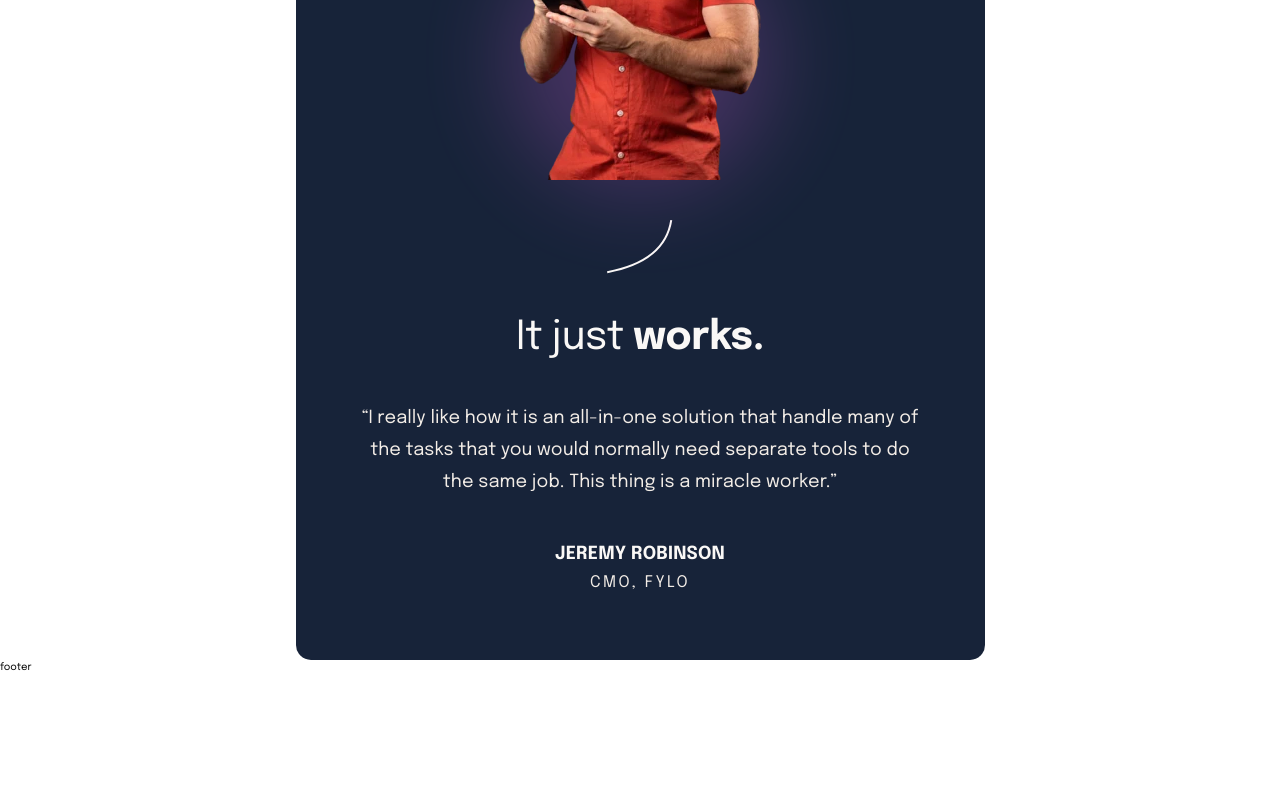
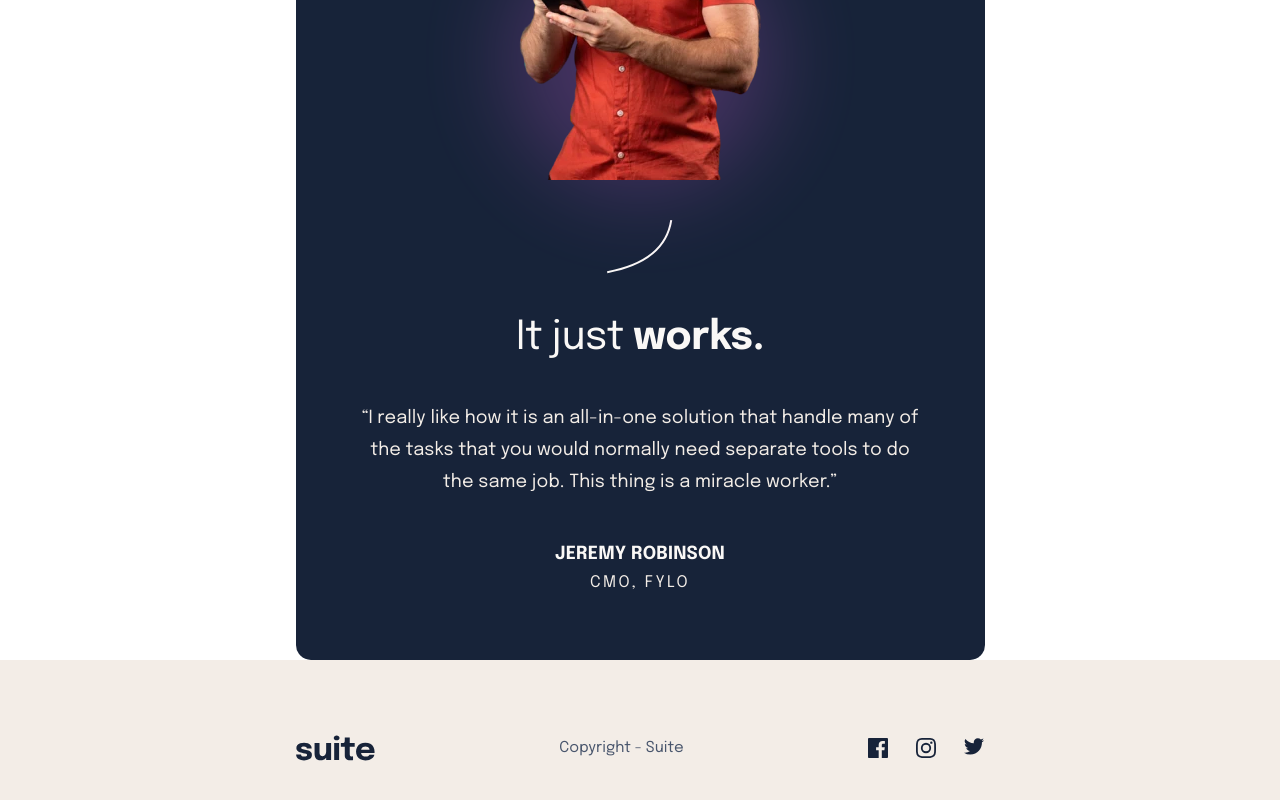
Before and after one commit to clakr/suite-landing-page, a React (Vite) app: page / in a window 1280 px wide. Shown: the part 1126-1926 px from the top of the page. Before the commit the page ends 1801 px from the top, so only its background shows below. Built offline with nearby package versions, Linux system fonts and the light colour scheme.

Commit message:
`<Footer />` component

```diff
--- a/src/components/Footer.tsx
+++ b/src/components/Footer.tsx
@@ -1,3 +1,23 @@
 export default function Footer() {
-  return <footer>footer</footer>;
+  return (
+    <footer className="bg-cream">
+      <div className="wrapper flex flex-col items-center justify-center gap-y-[3.3rem] pb-[8rem] pt-[5.6rem] tablet:flex-row tablet:justify-between tablet:pt-[7.2rem]">
+        <img src="./logo.svg" alt="" />
+        <p className="text-[1.5rem] leading-[3.2rem] tracking-[0.008rem] text-slate">
+          Copyright - Suite
+        </p>
+        <div className="flex justify-between gap-x-[2.8rem]">
+          <a href="#" className="hover:opacity-50">
+            <img src="./icon-facebook.svg" alt="" />
+          </a>
+          <a href="#" className="hover:opacity-50">
+            <img src="./icon-instagram.svg" alt="" />
+          </a>
+          <a href="#" className="hover:opacity-50">
+            <img src="./icon-twitter.svg" alt="" />
+          </a>
+        </div>
+      </div>
+    </footer>
+  );
 }
```
